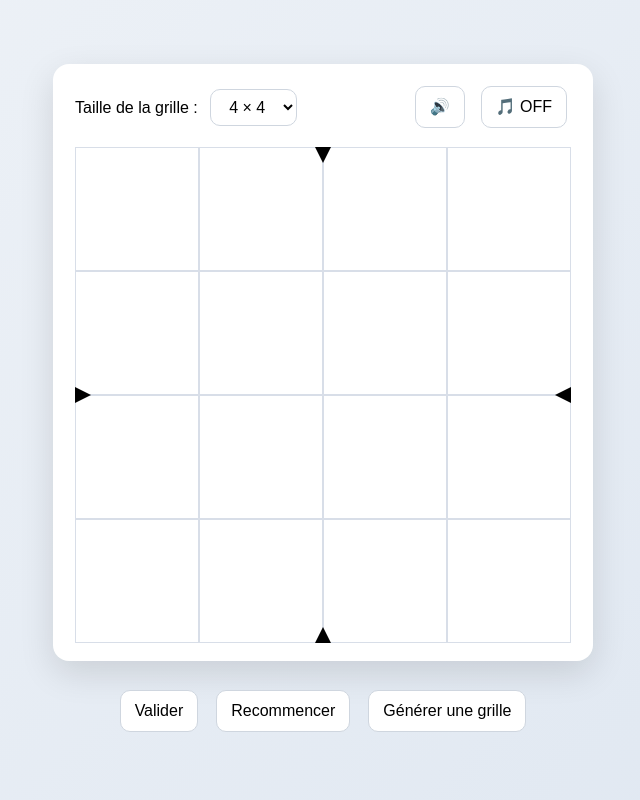
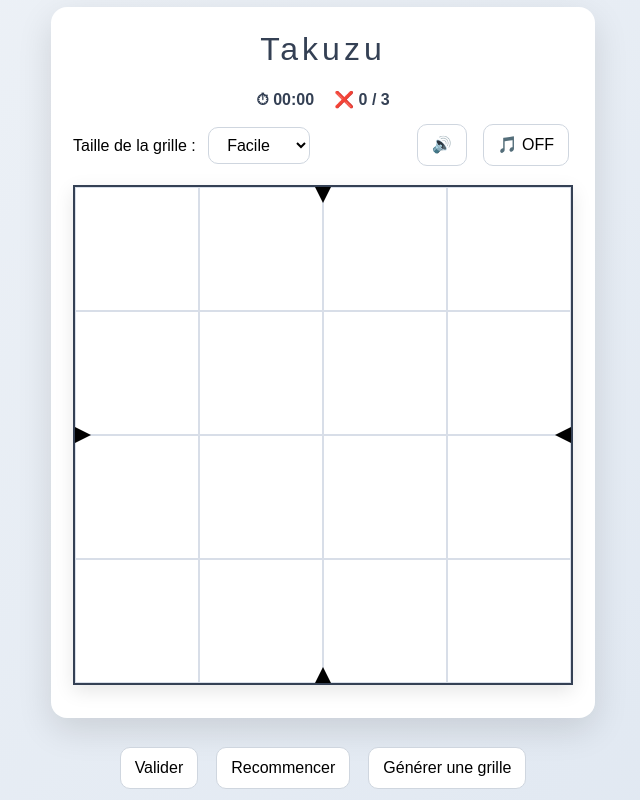
Before and after one commit to hugohausammann/TM_hugo, a Vue app in the folder TM_hugo/: page / in a window 1280 px wide. Shown: the whole page, without its empty margins (317-957 px from the left). Built offline with nearby package versions, Linux system fonts and the light colour scheme.

Commit message:
ajout chrono et compteur erreurs

```diff
--- a/TM_hugo/src/components/Takuzu.vue
+++ b/TM_hugo/src/components/Takuzu.vue
@@ -26,8 +26,8 @@ const colonnesEnErreur = ref<number[]>([])
 
 
 function changerCellule(indexLigne: number, indexCellule: number) {
-  if (jeuTermine.value) {
-    return
+  if (jeuTermine.value || nombreErreurs.value >= 3) {
+  return
   }
 
   if (cellulesFixes.value[indexLigne]?.[indexCellule]) {
@@ -64,6 +64,11 @@ function recommencer() {
 
   jeuTermine.value = false
   messageValidation.value = ''
+
+  secondesEcoulees.value = 0
+  demarrerChrono()
+
+  nombreErreurs.value = 0
 }
 
 function genererGrille() {
@@ -92,6 +97,11 @@ function genererGrille() {
 
   jeuTermine.value = false
   messageValidation.value = ''
+
+  secondesEcoulees.value = 0
+  demarrerChrono()
+
+  nombreErreurs.value = 0
 }
 
 function validerPartie() {
@@ -107,13 +117,21 @@ function validerPartie() {
   if (partieGagnee(grille.value)) {
     jeuTermine.value = true
     jouerSonVictoire()
-    messageValidation.value = 'VICTORY'
+    messageValidation.value = 'VICTOIRE !'
+    arreterChrono()
   } else {
     messageValidation.value = 'Il y a une erreur dans la grille'
     jouerSonErreur()
 
+    nombreErreurs.value++
+
     chercherLignesEnErreur()
     chercherColonnesEnErreur()
+
+    if (nombreErreurs.value >= 3) {
+      messageValidation.value = '3 erreurs — partie terminée'
+      arreterChrono()
+    }
   }
 }
 
@@ -132,6 +150,11 @@ function changerTaille() {
 
   jeuTermine.value = false
   messageValidation.value = ''
+
+  secondesEcoulees.value = 0
+  arreterChrono()
+
+  nombreErreurs.value = 0
 }
 
 function chercherLignesEnErreur() {
@@ -195,7 +218,7 @@ const musiqueActive = ref(false)
 
 const musique = new Audio('/sons/musique.mp3')
 musique.loop = true
-musique.volume = 0.25
+musique.volume = 0.05
 
 function changerMusique() {
   musiqueActive.value = !musiqueActive.value
@@ -206,18 +229,55 @@ function changerMusique() {
     musique.pause()
   }
 }
+
+const secondesEcoulees = ref(0)
+
+const chrono = computed(() => {
+  const minutes = Math.floor(secondesEcoulees.value / 60)
+  const secondes = secondesEcoulees.value % 60
+
+  return (
+    String(minutes).padStart(2, '0') +
+    ':' +
+    String(secondes).padStart(2, '0')
+  )
+})
+
+let intervalChrono: number | undefined
+
+function demarrerChrono() {
+  arreterChrono()
+
+  intervalChrono = window.setInterval(() => {
+    secondesEcoulees.value++
+  }, 1000)
+}
+
+function arreterChrono() {
+  if (intervalChrono !== undefined) {
+    clearInterval(intervalChrono)
+    intervalChrono = undefined
+  }
+}
+
+const nombreErreurs = ref(0)
 </script>
 
 <template>
   <div class="page">
     <div class="jeu">
+      <h1 class="titre">Takuzu</h1>
+      <div class="infos-partie">
+        <span>⏱ {{ chrono }}</span>
+        <span>❌ {{ nombreErreurs }} / 3</span>
+      </div>
       <div class="barre-haut">
         <label>
           Taille de la grille :
           <select v-model.number="taille" :disabled="jeuTermine"@change="changerTaille">
-           <option :value="4">4 × 4</option>
-           <option :value="6">6 × 6</option>
-           <option :value="8">8 × 8</option>
+           <option :value="4">Facile</option>
+           <option :value="6">Moyen</option>
+           <option :value="8">Difficile</option>
          </select>
         </label>
 
@@ -241,6 +301,8 @@ function changerMusique() {
             :class="{
               erreur: lignesEnErreur.includes(indexLigne) || colonnesEnErreur.includes(indexCellule),
               fixe: cellulesFixes[indexLigne]?.[indexCellule],
+              jouable: !cellulesFixes[indexLigne]?.[indexCellule] &&
+              !jeuTermine && nombreErreurs < 3,
               zero: cellule === 0,
               un: cellule === 1
             }"
@@ -260,14 +322,23 @@ function changerMusique() {
     <p v-if="messageValidation" class="message" :class="{ victoire: jeuTermine}">{{ messageValidation }}</p>
 
     <div class="boutons-jeu">
-  <button :disabled="jeuTermine || grilleInitiale.length === 0" @click="validerPartie">Valider</button>
+  <button :disabled="jeuTermine || nombreErreurs >= 3 || grilleInitiale.length === 0" @click="validerPartie">Valider</button>
   <button :disabled="grilleInitiale.length === 0" @click="recommencer">Recommencer</button>
-  <button :disabled="jeuTermine" @click="genererGrille">Générer une grille</button>
+  <button :disabled="jeuTermine || nombreErreurs >= 3" @click="genererGrille">Générer une grille</button>
 </div>
   </div>
 </template>
 
 <style scoped>
+.infos-partie {
+  display: flex;
+  justify-content: center;
+  gap: 20px;
+  margin: 8px 0;
+  font-weight: 600;
+  color: #344054;
+}
+
 .page {
   min-height: 100vh;
   display: flex;
@@ -278,6 +349,14 @@ function changerMusique() {
 
   background: linear-gradient(135deg, #eef2f7, #dfe7f1);
   font-family: Arial, sans-serif;
+}
+
+.titre {
+  margin: 0 0 15px;
+  text-align: center;
+  font-size: 2rem;
+  letter-spacing: 4px;
+  color: #344054
 }
 
 .jeu {
@@ -309,11 +388,16 @@ function changerMusique() {
     box-shadow 0.15s;
 }
 
-.cellule:hover {
-  background: #f4f7fb;
+.cellule.jouable {
+  cursor: pointer;
 }
 
-.cellule:active {
+.cellule.jouable:hover {
+  background: #f4f7fb;
+  box-shadow: inset 0 0 0 2px #cbd5e1;
+}
+
+.cellule.jouable:active {
   transform: scale(0.94);
 }
 
@@ -343,6 +427,9 @@ button:disabled {
 .grille {
   position: relative;
   width: fit-content;
+  margin: 15px auto;
+  border: 2px solid #344054;
+  box-shadow: 0 6px 18px rgba(0, 0, 0, 0.10);
 }
 
 .message {
```
